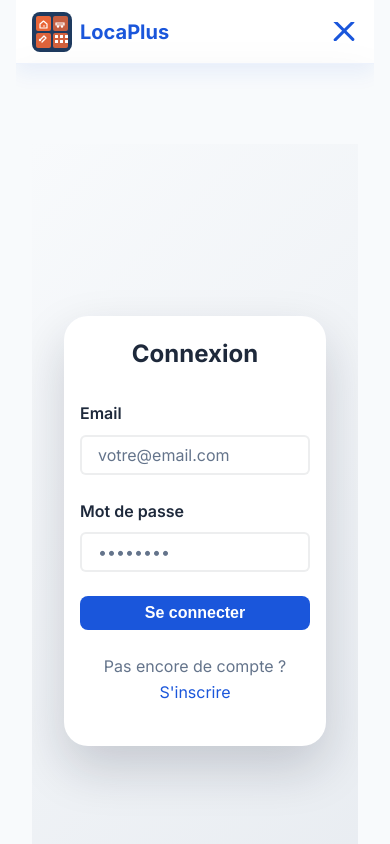
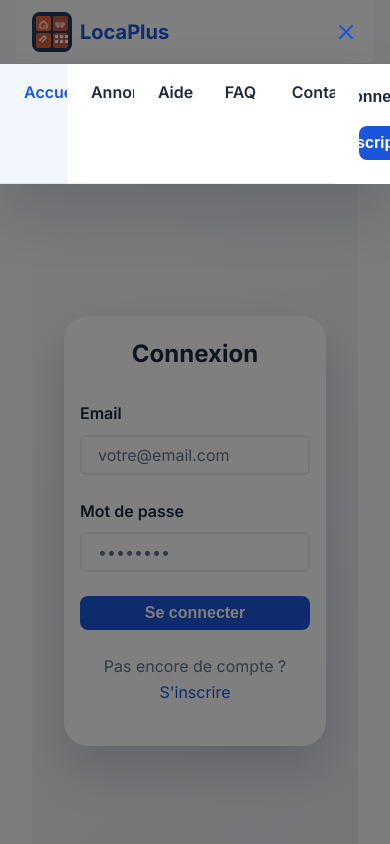
Before and after one commit to minderoft/front-end, a React (Vite) app in the folder front-end/: page /login in a window 390 px wide. Both pictures are taken after a click on the button "Ouvrir le menu". Shown: the top 844 px of the page. Built offline with nearby package versions, Linux system fonts and the light colour scheme; no server answers.

Commit message:
bouton menu

```diff
--- a/front-end/src/components/Navbar.jsx
+++ b/front-end/src/components/Navbar.jsx
@@ -1,22 +1,73 @@
 // filepath: front-end/src/components/Navbar.jsx
-import { Link, useNavigate } from 'react-router-dom';
+import { useState, useEffect } from 'react';
+import { Link, useLocation, useNavigate } from 'react-router-dom';
+import { Menu, X } from 'lucide-react';
 import { useAuth } from '../context/AuthContext';
-import { useState } from 'react';
 
 const Navbar = () => {
   const { user, logout } = useAuth();
   const navigate = useNavigate();
-  const [isOpen, setIsOpen] = useState(false);
+  const location = useLocation();
+  const [isMenuOpen, setIsMenuOpen] = useState(false);
+
+  const navLinks = [
+    { to: '/', label: 'Accueil' },
+    { to: '/announcements', label: 'Annonces' },
+    { to: '/help', label: 'Aide' },
+    { to: '/faq', label: 'FAQ' },
+    { to: '/contact', label: 'Contact' },
+  ];
+
+  const handleNavClick = () => {
+    setIsMenuOpen(false);
+  };
+
+  const handleMenuLink = (path, event) => {
+    event.preventDefault();
+    navigate(path);
+    setIsMenuOpen(false);
+  };
 
   const handleLogout = () => {
     logout();
     navigate('/');
-    setIsOpen(false);
+    setIsMenuOpen(false);
   };
 
-  const handleNavClick = () => {
-    setIsOpen(false);
-  };
+  const isActive = (path) => location.pathname === path;
+
+  useEffect(() => {
+    setIsMenuOpen(false);
+  }, [location.pathname]);
+
+  useEffect(() => {
+    const handleResize = () => {
+      if (window.innerWidth >= 768) {
+        setIsMenuOpen(false);
+      }
+    };
+
+    window.addEventListener('resize', handleResize);
+    return () => window.removeEventListener('resize', handleResize);
+  }, []);
+
+  useEffect(() => {
+    const handleKey = (event) => {
+      if (event.key === 'Escape') {
+        setIsMenuOpen(false);
+      }
+    };
+
+    window.addEventListener('keydown', handleKey);
+    return () => window.removeEventListener('keydown', handleKey);
+  }, []);
+
+  useEffect(() => {
+    document.body.style.overflow = isMenuOpen ? 'hidden' : '';
+    return () => {
+      document.body.style.overflow = '';
+    };
+  }, [isMenuOpen]);
 
   return (
     <nav className="navbar relative">
@@ -55,13 +106,17 @@ const Navbar = () => {
 
       {/* Bouton Hamburger pour Mobile */}
       <button
-        className={`navbar-toggle ${isOpen ? 'active' : ''}`}
-        onClick={() => setIsOpen((prev) => !prev)}
-        aria-label="Toggle menu"
+        className={`navbar-toggle ${isMenuOpen ? 'active' : ''}`}
+        onClick={() => setIsMenuOpen((prev) => !prev)}
+        aria-label={isMenuOpen ? 'Fermer le menu' : 'Ouvrir le menu'}
+        aria-expanded={isMenuOpen}
+        aria-controls="navbar-mobile-drawer"
       >
-        <span></span>
-        <span></span>
-        <span></span>
+        {isMenuOpen ? (
+          <X size={24} className="transition-all duration-200" />
+        ) : (
+          <Menu size={24} className="transition-all duration-200" />
+        )}
       </button>
 
       {/* Menu Desktop */}
@@ -98,48 +153,52 @@ const Navbar = () => {
         )}
       </div>
 
-      {isOpen && (
-        <div className="absolute top-full left-0 w-full bg-white shadow-xl z-[9999] flex flex-col p-6 space-y-4 md:hidden">
-          <Link to="/" className="text-gray-950 font-semibold text-lg hover:text-blue-600 py-2 border-b w-full active:text-blue-600" onClick={() => setIsOpen(false)}>
-            Accueil
+      <div className={`navbar-overlay md:hidden ${isMenuOpen ? 'open' : ''}`} onClick={handleNavClick} />
+
+      <div
+        id="navbar-mobile-drawer"
+        className={`navbar-mobile-drawer md:hidden ${isMenuOpen ? 'open' : ''}`}
+        role="navigation"
+        aria-label="Menu mobile"
+        aria-hidden={!isMenuOpen}
+      >
+        {navLinks.map((link) => (
+          <Link
+            key={link.to}
+            to={link.to}
+            onClick={(event) => handleMenuLink(link.to, event)}
+            className={`navbar-mobile-link ${isActive(link.to) ? 'active' : ''}`}
+            aria-current={isActive(link.to) ? 'page' : undefined}
+          >
+            {link.label}
           </Link>
-          <Link to="/announcements" className="text-gray-950 font-semibold text-lg hover:text-blue-600 py-2 border-b w-full active:text-blue-600" onClick={() => setIsOpen(false)}>
-            Annonces
-          </Link>
-          <Link to="/help" className="text-gray-950 font-semibold text-lg hover:text-blue-600 py-2 border-b w-full active:text-blue-600" onClick={() => setIsOpen(false)}>
-            Aide
-          </Link>
-          <Link to="/faq" className="text-gray-950 font-semibold text-lg hover:text-blue-600 py-2 border-b w-full active:text-blue-600" onClick={() => setIsOpen(false)}>
-            FAQ
-          </Link>
-          <Link to="/contact" className="text-gray-950 font-semibold text-lg hover:text-blue-600 py-2 border-b w-full active:text-blue-600" onClick={() => setIsOpen(false)}>
-            Contact
-          </Link>
+        ))}
 
+        <div className="navbar-mobile-actions">
           {user ? (
             <>
-              <Link to="/create" className="text-gray-950 font-semibold text-lg hover:text-blue-600 py-2 border-b w-full active:text-blue-600" onClick={() => setIsOpen(false)}>
+              <button type="button" className="btn btn-ghost" onClick={(event) => handleMenuLink('/dashboard', event)}>
+                Mon Dashboard
+              </button>
+              <button type="button" className="btn btn-accent" onClick={(event) => handleMenuLink('/create', event)}>
                 + Publier
-              </Link>
-              <Link to="/dashboard" className="text-gray-950 font-semibold text-lg hover:text-blue-600 py-2 border-b w-full active:text-blue-600" onClick={() => setIsOpen(false)}>
-                Mon Dashboard
-              </Link>
-              <button onClick={handleLogout} className="text-gray-950 font-semibold text-lg hover:text-blue-600 py-2 border-b w-full text-left">
+              </button>
+              <button type="button" className="btn btn-outline" onClick={handleLogout}>
                 Déconnexion
               </button>
             </>
           ) : (
             <>
-              <Link to="/login" className="text-gray-950 font-semibold text-lg hover:text-blue-600 py-2 border-b w-full active:text-blue-600" onClick={() => setIsOpen(false)}>
+              <button type="button" className="btn btn-ghost" onClick={(event) => handleMenuLink('/login', event)}>
                 Connexion
-              </Link>
-              <Link to="/register" className="text-gray-950 font-semibold text-lg hover:text-blue-600 py-2 border-b w-full active:text-blue-600" onClick={() => setIsOpen(false)}>
+              </button>
+              <button type="button" className="btn btn-primary" onClick={(event) => handleMenuLink('/register', event)}>
                 Inscription
-              </Link>
+              </button>
             </>
           )}
         </div>
-      )}
+      </div>
     </nav>
   );
 };
--- a/front-end/src/styles/index.css
+++ b/front-end/src/styles/index.css
@@ -1444,6 +1444,19 @@ a:hover {
 
   .navbar-toggle {
     display: flex;
+    flex-direction: column;
+    align-items: center;
+    justify-content: center;
+    background: none;
+    border: none;
+    cursor: pointer;
+    gap: 6px;
+    padding: 0;
+    z-index: 1001;
+  }
+
+  .navbar-toggle svg {
+    color: var(--primary);
   }
 
   .desktop-menu,
@@ -1452,19 +1465,78 @@ a:hover {
   }
 
   .navbar-mobile-drawer {
-    position: absolute;
-    top: 100%;
+    position: fixed;
+    top: 64px;
     left: 0;
     right: 0;
     width: 100%;
-    background-color: var(--secondary);
-    z-index: 9999;
-    box-shadow: 0 16px 40px rgba(15, 23, 42, 0.12);
-    padding: var(--spacing-md);
-    border-top: 1px solid var(--border);
+    max-height: calc(100vh - 64px);
+    overflow-y: auto;
+    background-color: #ffffff;
+    z-index: 50;
+    box-shadow: 0 28px 60px rgba(15, 23, 42, 0.16);
+    transform: translateY(-100%);
+    opacity: 0;
+    transition: transform 300ms ease, opacity 300ms ease;
+    pointer-events: none;
+  }
+
+  .navbar-mobile-drawer.open {
+    transform: translateY(0);
+    opacity: 1;
+    pointer-events: auto;
+  }
+
+  .navbar-overlay {
+    position: fixed;
+    inset: 0;
+    background: rgba(0, 0, 0, 0.5);
+    z-index: 40;
+    opacity: 0;
+    visibility: hidden;
+    transition: opacity 300ms ease, visibility 300ms ease;
+    pointer-events: none;
+  }
+
+  .navbar-overlay.open {
+    opacity: 1;
+    visibility: visible;
+    pointer-events: auto;
+  }
+
+  .navbar-mobile-link {
+    display: block;
+    width: 100%;
+    padding: 16px 24px;
+    color: var(--text);
+    font-size: 1rem;
+    font-weight: 600;
+    border-bottom: 1px solid rgba(15, 23, 42, 0.08);
+    text-decoration: none;
+    transition: background 200ms ease, color 200ms ease;
+  }
+
+  .navbar-mobile-link:hover,
+  .navbar-mobile-link:focus {
+    background-color: rgba(37, 99, 235, 0.06);
+    color: var(--primary);
+  }
+
+  .navbar-mobile-link.active {
+    background-color: rgba(37, 99, 235, 0.12);
+    color: var(--primary);
+  }
+
+  .navbar-mobile-actions {
     display: flex;
     flex-direction: column;
-    gap: var(--spacing-md);
+    gap: 12px;
+    padding: 16px 24px 24px;
+  }
+
+  .navbar-mobile-actions .btn {
+    width: 100%;
+    justify-content: center;
   }
 
   .navbar-menu {
```
